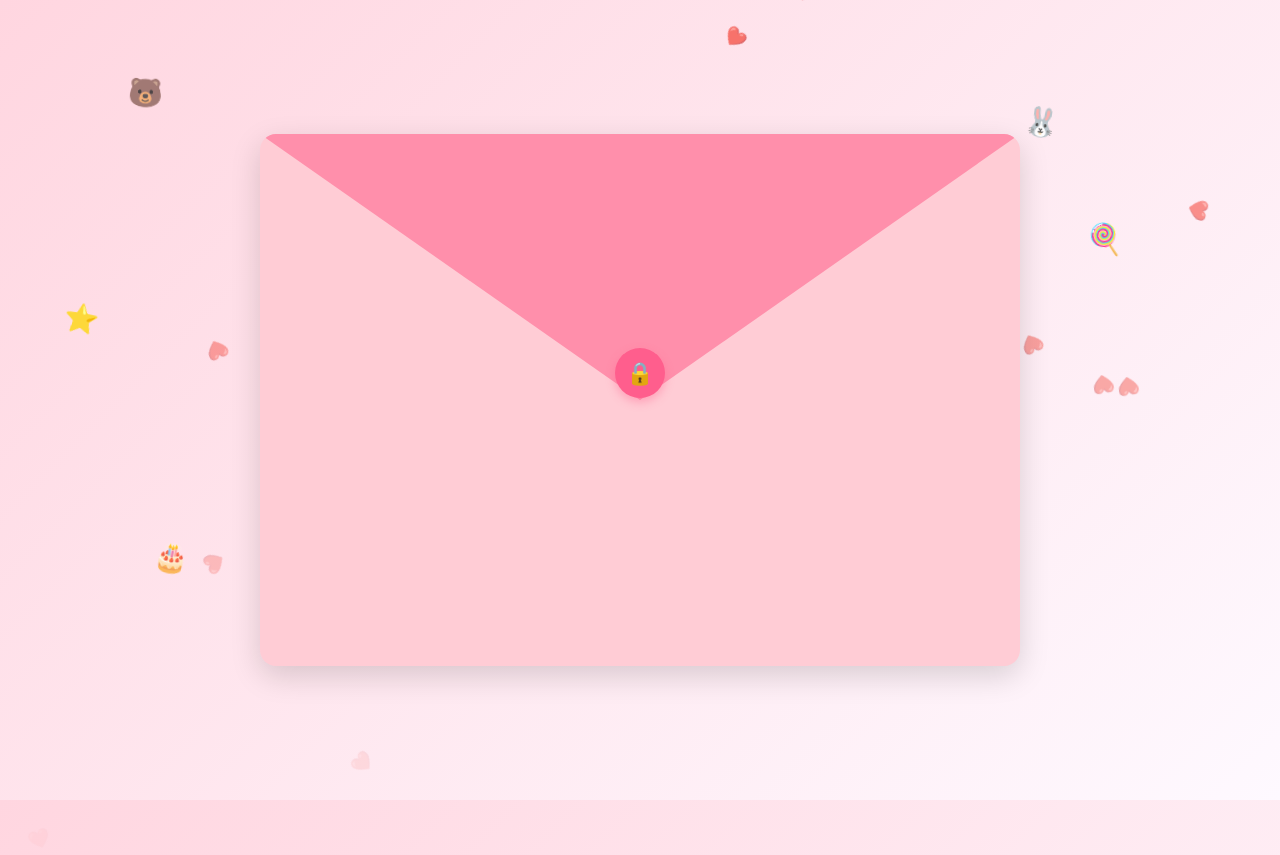
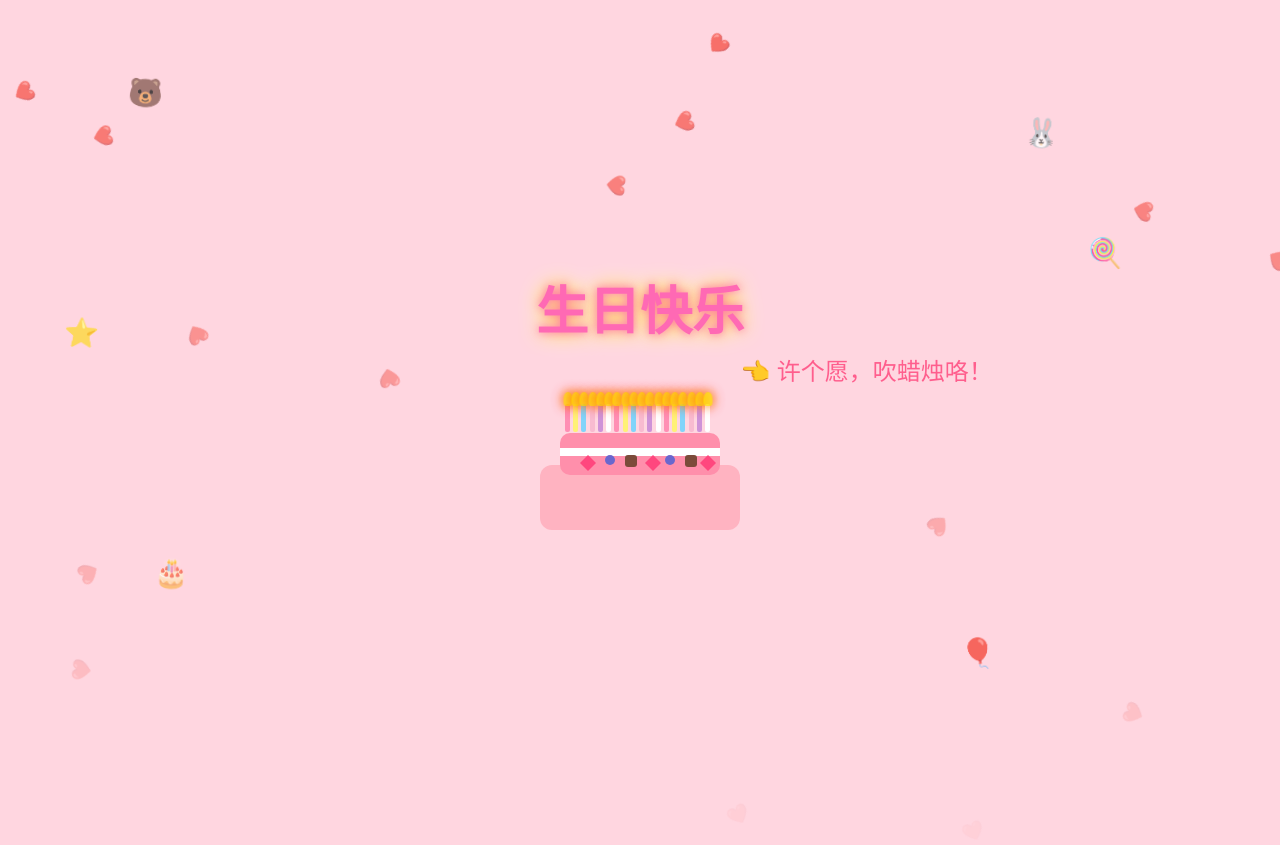
Before and after one commit to illusory-Y/GamingTest, a plain HTML site: page birthday-card.html in a window 1280 px wide. Shown: the top 855 px of the page. Drawn offline with Linux system fonts and the light colour scheme.

Commit message:
Update birthday-card.html

```diff
--- a/birthday-card.html
+++ b/birthday-card.html
@@ -1,8 +1,8 @@
 <!DOCTYPE html>
 <html lang="zh-CN">
 <head>
-  <meta charset="UTF-8" />
-  <meta name="viewport" content="width=device-width, initial-scale=1.0, user-scalable=no"/>
+<meta charset="UTF-8">
+<meta name="viewport" content="width=device-width, initial-scale=1.0">
 <title>生日快乐 ❤️</title>
 <style>
 * {
@@ -15,12 +15,11 @@
 width: 100vw;
 height: 100vh;
 overflow: hidden;
-      background: linear-gradient(135deg, #ffd6e0, #fef9ff);
-      font-family: -apple-system, BlinkMacSystemFont, "Segoe UI", Roboto, "Helvetica Neue", Arial, sans-serif;
+background: linear-gradient(135deg, #ffd6e0, #ffd6e0);
+font-family: -apple-system, BlinkMacSystemFont, "Segoe UI", Roboto, sans-serif;
 position: relative;
 }
 
-    /* 浮动小装饰 */
 .float-item {
 position: absolute;
 font-size: 28px;
@@ -34,16 +33,61 @@
 100% { transform: translateY(0) rotate(0deg); opacity: 0.7; }
 }
 
-    /* 信封容器 */
+/* 彩虹马动画 */
+.rainbow-pony {
+  position: fixed;
+  top: -100px;
+  left: -200px;
+  width: 120px;
+  height: 120px;
+  font-size: 100px;
+  z-index: 99999;
+  opacity: 0;
+  animation: ponyFly 3.5s ease-in-out forwards;
+  display: flex;
+  align-items: center;
+  justify-content: center;
+}
+
+@keyframes ponyFly {
+  0% {
+    opacity: 0;
+    transform: translate(-200px, -100px) scale(0.5);
+  }
+  25% {
+    opacity: 1;
+    transform: translate(30vw, 20vh) scale(1);
+  }
+  50% {
+    transform: translate(50vw, 45vh) scale(1);
+  }
+  75% {
+    opacity: 1;
+    transform: translate(70vw, 20vh) scale(1);
+  }
+  100% {
+    opacity: 0;
+    transform: translate(100vw, -100px) scale(0.5);
+  }
+}
+
+/* 信封 - 带出现动画 */
 .envelope-wrapper {
   position: absolute;
   top: 50%;
   left: 50%;
-      transform: translate(-50%, -50%);
+  transform: translate(-50%, -50%) scale(0);
   width: 80vw;
-      max-width: 760px;
+  max-width: 360px;
   aspect-ratio: 1 / 0.7;
   z-index: 10;
+  display: none;
+  animation: envelopePop 1s cubic-bezier(0.68, -0.55, 0.27, 1.55) forwards;
+}
+
+@keyframes envelopePop {
+  0% { transform: translate(-50%, -50%) scale(0); opacity: 0; }
+  100% { transform: translate(-50%, -50%) scale(1); opacity: 1; }
 }
 
 .envelope {
@@ -52,12 +96,10 @@
   height: 100%;
   background: #ffccd5;
   border-radius: 16px;
-      box-shadow: 0 10px 30px rgba(0, 0, 0, 0.15);
+  box-shadow: 0 10px 30px rgba(0,0,0,0.15);
   overflow: hidden;
-      transition: all 0.6s ease;
 }
 
-    /* 信封封口 */
 .envelope-flap {
   position: absolute;
   top: 0;
@@ -66,12 +108,9 @@
   height: 50%;
   background: #ff8fab;
   clip-path: polygon(0 0, 100% 0, 50% 100%);
-      transform-origin: top center;
-      transition: transform 0.8s cubic-bezier(0.68, -0.55, 0.265, 1.55);
   z-index: 11;
 }
 
-    /* 锁扣 */
 .lock {
   position: absolute;
   top: 45%;
@@ -86,62 +125,29 @@
   justify-content: center;
   color: white;
   font-size: 22px;
-      box-shadow: 0 4px 10px rgba(255, 94, 141, 0.4);
+  box-shadow: 0 4px 10px rgba(255,94,141,0.4);
   cursor: pointer;
-      z-index: 12;
-      transition: transform 0.3s ease;
-    }
-    .lock:hover {
-      transform: translate(-50%, -50%) scale(1.1);
+  z-index: 9999;
+  user-select: none;
 }
 
-    /* 信纸 */
-    .letter {
+/* 祝福语 */
+.message-box {
   position: absolute;
-      bottom: 0;
-      left: 5%;
-      width: 90%;
-      height: 85%;
-      background: #fff;
-      border-radius: 12px;
-      padding: 30px 20px;
-      text-align: center;
-      color: #333;
-      transform: translateY(100%);
+  left: 50%;
+  transform: translate(-50%, 0);
+  background: #fff0f6;
+  color: #ff5e8d;
+  padding: 12px 20px;
+  border-radius: 20px;
+  font-size: 16px;
+  white-space: nowrap;
+  box-shadow: 0 6px 16px rgba(255,154,182,0.3);
   opacity: 0;
-      transition: transform 1s ease, opacity 0.6s ease;
-      z-index: 8;
-      box-shadow: 0 -4px 15px rgba(0,0,0,0.1);
-      overflow-y: auto;
-      line-height: 1.8;
+  z-index: 99999;
+  transition: all 0.6s cubic-bezier(0.19,1,0.22,1);
 }
 
-    .letter h2 {
-      color: #ff5e8d;
-      margin-bottom: 16px;
-      font-size: 22px;
-    }
-
-    .letter p {
-      font-size: 16px;
-      margin-bottom: 12px;
-      color: #555;
-    }
-
-    /* 打开状态 */
-    .envelope.opened .envelope-flap {
-      transform: rotateX(180deg);
-    }
-    .envelope.opened .lock {
-      opacity: 0;
-      pointer-events: none;
-    }
-    .envelope.opened ~ .letter {
-      transform: translateY(0);
-      opacity: 1;
-    }
-
-    /* 爱心飘落 */
 .hearts {
   position: absolute;
   top: 0;
@@ -153,16 +159,14 @@
 }
 .heart {
   position: absolute;
-      color: #ff8fab;
   font-size: 18px;
   animation: fall 4s linear infinite;
 }
 @keyframes fall {
-      0% { transform: translateY(-10vh) rotate(0deg); opacity: 0.8; }
+  0% { transform: translateY(-10vh); opacity: 0.8; }
   100% { transform: translateY(110vh) rotate(360deg); opacity: 0; }
 }
 
-    /* 烟花效果 */
 .fireworks {
   position: absolute;
   top: 0;
@@ -186,96 +190,311 @@
   50% { transform: scale(1.5); opacity: 1; }
   100% { transform: scale(0); opacity: 0; }
 }
+
+/* 蛋糕初始化显示 */
+.text-container {
+  position: fixed;
+  top: 0;
+  left: 0;
+  width: 100%;
+  height: 100%;
+  display: flex;
+  flex-direction: column;
+  align-items: center;
+  justify-content: center;
+  pointer-events: none;
+  z-index: 30;
+  opacity: 1;
+  display: flex;
+  gap: 25px;
+  transition: opacity 0.8s ease;
+}
+
+.text3d {
+  font-size: 52px;
+  font-weight: bold;
+  color: #ff69b4;
+  text-shadow: 0 0 10px #ff69b4, 0 0 20px #ffd700, 0 0 30px white;
+  opacity: 1;
+}
+
+.cake-3d {
+  position: relative;
+  width: 240px;
+  height: 160px;
+  pointer-events: auto;
+  opacity: 1;
+}
+.cake-body {
+  position: absolute;
+  bottom: 0;
+  left: 50%;
+  transform: translateX(-50%);
+  width: 200px;
+  height: 65px;
+  background: #ffb3c1;
+  border-radius: 12px;
+}
+.cake-top {
+  position: absolute;
+  bottom: 55px;
+  left: 50%;
+  transform: translateX(-50%);
+  width: 160px;
+  height: 42px;
+  background: #ff8fab;
+  border-radius: 10px;
+}
+.cream-line {
+  position: absolute;
+  width: 100%;
+  height: 8px;
+  background: #fff;
+  top: 15px;
+}
+.strawberry {
+  position: absolute;
+  width: 16px;
+  height: 16px;
+  background: #ff477e;
+  clip-path: polygon(50% 0%, 100% 50%, 50% 100%, 0% 50%);
+}
+.blueberry {
+  position: absolute;
+  width: 10px;
+  height: 10px;
+  background: #6a67ce;
+  border-radius: 50%;
+}
+.choco {
+  position: absolute;
+  width: 12px;
+  height: 12px;
+  background: #7b4b3a;
+  border-radius: 3px;
+}
+
+/* 修复：蜡烛完美均匀分布 */
+.candle {
+  position: absolute;
+  bottom: 98px;
+  width: 5px;
+  height: 28px;
+  border-radius: 2px;
+}
+.flame {
+  position: absolute;
+  top: -12px;
+  left: 50%;
+  transform: translateX(-50%);
+  width: 9px;
+  height: 14px;
+  background: #ffd700;
+  border-radius: 50% 50% 30% 30%;
+  box-shadow: 0 0 8px #ff9100, 0 0 14px #ff4500;
+  animation: flicker 0.7s infinite alternate;
+  cursor: pointer;
+}
+@keyframes flicker {
+  from { opacity:1; } to { opacity:0.8; }
+}
+.flame.off { opacity:0!important; animation:none; }
+
+.finger-tip {
+  position: fixed;
+  font-size: 24px;
+  color: #ff5e8d;
+  z-index: 9999;
+  opacity: 1;
+  transition: opacity 0.4s;
+  animation: fingerMove 1.2s infinite alternate;
+  white-space: nowrap;
+  pointer-events: auto;
+  left: 58%;
+  top: 44%;
+}
+@keyframes fingerMove {
+  from{transform:translateX(0);}to{transform:translateX(-10px);}
+}
+
+.wave {
+  position: absolute;
+  width:60px; height:60px;
+  border:2px solid rgba(255,94,141,0.4);
+  border-radius:50%;
+  z-index:80;
+  opacity:0;
+  animation:waveAni 0.8s ease-out forwards;
+}
+@keyframes waveAni {
+  from{transform:scale(0.2);opacity:1;}to{transform:scale(1.6);opacity:0;}
+}
 </style>
 </head>
 <body>
 
-<!-- 四周浮动小装饰 -->
-<div class="float-item" style="top:10%; left:10%; animation-delay:0s">🐻</div>
-<div class="float-item" style="top:15%; left:80%; animation-delay:1s">🐰</div>
-<div class="float-item" style="top:70%; left:12%; animation-delay:2s">🎂</div>
-<div class="float-item" style="top:80%; left:75%; animation-delay:0.5s">🎈</div>
-<div class="float-item" style="top:40%; left:5%; animation-delay:1.5s">⭐</div>
-<div class="float-item" style="top:30%; left:85%; animation-delay:2.5s">🍭</div>
+<div class="float-item" style="top:10%; left:10%">🐻</div>
+<div class="float-item" style="top:15%; left:80%">🐰</div>
+<div class="float-item" style="top:70%; left:12%">🎂</div>
+<div class="float-item" style="top:80%; left:75%">🎈</div>
+<div class="float-item" style="top:40%; left:5%">⭐</div>
+<div class="float-item" style="top:30%; left:85%">🍭</div>
 
-<!-- 信封 -->
-<div class="envelope-wrapper">
-  <div class="envelope" id="envelope">
+<!-- 彩虹马 -->
+<div class="rainbow-pony" id="pony">🦄</div>
+
+<div class="envelope-wrapper" id="envelopeWrapper">
+  <div class="envelope">
     <div class="envelope-flap"></div>
     <div class="lock" id="lock">🔒</div>
   </div>
+</div>
 
-  <!-- 信纸内容 -->
-  <div class="letter">
-    <h2>亲爱的，生日快乐！🎂</h2>
-    <p>你出生的那天，是世界赠予我最珍贵的礼物。</p>
-    <p>新的一岁，愿你被温柔以待，眼里有光，心中有爱。</p>
-    <p>愿你平安喜乐，万事胜意，所有美好都如约而至。</p>
-    <p>岁岁常欢愉，年年皆胜意～</p>
-    <p style="margin-top:24px; font-style:italic; color:#ff5e8d">❤️ 永远爱你 / 想你 / 陪你</p>
+<div class="hearts" id="hearts"></div>
+<div class="fireworks" id="fireworks"></div>
+<div class="finger-tip" id="fingerTip">👈 许个愿，吹蜡烛咯！</div>
+
+<div class="text-container" id="textContainer">
+  <div class="text3d" id="text3d">生日快乐</div>
+  <div class="cake-3d" id="cake3d">
+    <div class="cake-body"></div>
+    <div class="cake-top">
+      <div class="cream-line"></div>
+    </div>
   </div>
 </div>
 
-<!-- 爱心飘落容器 -->
-<div class="hearts" id="hearts"></div>
+<script>
+const lock = document.getElementById('lock');
+const textContainer = document.getElementById('textContainer');
+const fingerTip = document.getElementById('fingerTip');
+const envelopeWrapper = document.getElementById('envelopeWrapper');
+const pony = document.getElementById('pony');
 
-<!-- 烟花容器 -->
-<div class="fireworks" id="fireworks"></div>
+let candleBlown = false;
+let lockOpened = false;
 
-<script>
-  // 1. 开锁动画
-  const lock = document.getElementById('lock');
-  const envelope = document.getElementById('envelope');
-  const fireworks = document.getElementById('fireworks');
+const messages = [
+"一岁一礼，一寸欢喜","且喜且乐，且以永日","愿卿生辰安暖，岁岁皆平安",
+"风月入怀，喜乐如常","岁岁常欢愉，万事皆胜意","良辰吉日，生辰喜乐",
+"此生尽兴，赤诚善良","时光温柔，岁月静好"
+];
 
-  lock.addEventListener('click', () => {
-    // 打开信封
-    envelope.classList.add('opened');
-    lock.innerHTML = '🔓';
+// ✅ 修复：蜡烛完美均匀分布，不回头、不重叠
+(function createCandles(){
+  const candleCount = 18;
+  const startPos = 45; // 左边第一个位置
+  const endPos = 185;  // 右边最后一个位置
+  const positions = [];
 
-    // 显示烟花
-    fireworks.style.display = 'block';
-    createFireworks();
-    setTimeout(() => { fireworks.style.display = 'none'; }, 2000);
+  // 计算均匀分布的位置
+  for(let i = 0; i < candleCount; i++) {
+    const position = startPos + (endPos - startPos) * (i / (candleCount - 1));
+    positions.push(Math.round(position));
+  }
 
-    // 播放音效（可选）
-    const audio = new Audio('https://cdn.pixabay.com/download/audio/2022/03/15/audio_84901e3b6e.mp3');
-    audio.volume = 0.4;
-    audio.play().catch(() => {});
+  const colors = ['#ff8fb4','#fff176','#81d4fa','#f8bbd0','#ce93d8','#ffffff'];
+  positions.forEach((l,i)=>{
+    const c = document.createElement('div');
+    c.className='candle';
+    c.style.left=l+'px';
+    c.style.background=colors[i%colors.length];
+    const f=document.createElement('div');
+    f.className='flame';
+    c.appendChild(f);
+    cake3d.appendChild(c);
+  });
+})();
+
+// 水果装饰
+(function addFruits(){
+  const top = document.querySelector('.cake-top');
+  const fruits = [
+    {c:'strawberry',l:20},{c:'blueberry',l:45},{c:'choco',l:65},
+    {c:'strawberry',l:85},{c:'blueberry',l:105},{c:'choco',l:125},{c:'strawberry',l:140}
+  ];
+  fruits.forEach(it=>{
+    const e=document.createElement('div');
+    e.className=it.c;
+    e.style.left=it.l+'px';
+    e.style.top='22px';
+    top.appendChild(e);
+  });
+})();
+
+// ====================== 核心功能 ======================
+// 1. 吹灭蜡烛 → 隐藏蛋糕 → 播放彩虹马动画 → 显示信封
+function blow(){
+  if(candleBlown) return;
+  candleBlown = true;
+
+  document.querySelectorAll('.flame').forEach(f=>f.classList.add('off'));
+  fingerTip.style.opacity = 0;
+
+  // 波纹效果
+  const w=document.createElement('div');
+  w.className='wave';
+  w.style.left='50%';w.style.top='44%';
+  w.style.transform='translate(-50%,-50%)';
+  document.body.appendChild(w);
+  setTimeout(()=>w.remove(),900);
+
+  // 隐藏蛋糕
+  setTimeout(()=>{
+    textContainer.style.opacity = 0;
+    setTimeout(()=>{
+      textContainer.style.display = 'none';
+      // 播放彩虹马动画
+      pony.style.display = 'flex';
+
+      // 动画结束后显示信封
+      setTimeout(()=>{
+        envelopeWrapper.style.display = 'block';
+      }, 1800);
+
+    }, 600);
+  }, 800);
+}
+
+// 2. 点击锁 → 显示祝福语
+lock.onclick = function(){
+  if(lockOpened) return;
+  lockOpened = true;
+  lock.textContent = '🔓';
+
+  let delay = 600;
+  messages.forEach((msg,i)=>{
+    setTimeout(()=>{
+      const b = document.createElement('div');
+      b.className='message-box';
+      b.textContent=msg;
+      b.style.top=(14+i*7)+'%';
+      b.style.opacity=1;
+      document.body.appendChild(b);
+    },delay);
+    delay += 350;
+  });
+};
+
+// 绑定点击
+document.addEventListener('DOMContentLoaded', () => {
+  document.querySelectorAll('.flame').forEach(f=>f.onclick=blow);
+  fingerTip.onclick=blow;
+  pony.style.display = 'none'; // 初始隐藏小马
 });
 
-  // 2. 生成随机爱心飘落
-  function createHearts() {
-    const hearts = document.getElementById('hearts');
-    const count = 15;
-    for (let i=0; i<count; i++) {
-      const heart = document.createElement('div');
-      heart.className = 'heart';
-      heart.innerHTML = '❤️';
-      heart.style.left = Math.random() * 100 + '%';
-      heart.style.animationDelay = Math.random() * 4 + 's';
-      heart.style.animationDuration = (3 + Math.random() * 3) + 's';
-      hearts.appendChild(heart);
+// 爱心飘落
+(function hearts(){
+  const h = document.getElementById('hearts');
+  for(let i=0;i<15;i++){
+    const e=document.createElement('div');
+    e.className='heart';
+    e.textContent='❤️';
+    e.style.left=Math.random()*100+'%';
+    e.style.animationDelay=Math.random()*4+'s';
+    h.appendChild(e);
   }
-  }
-  createHearts();
-
-  // 3. 生成烟花
-  function createFireworks() {
-    const fw = document.getElementById('fireworks');
-    fw.innerHTML = '';
-    const total = 30;
-    for (let i=0; i<total; i++) {
-      const f = document.createElement('div');
-      f.className = 'firework';
-      f.style.left = Math.random() * 100 + '%';
-      f.style.top = Math.random() * 60 + '%';
-      f.style.background = ['#ffd700','#ff69b4','#fff','#ff1493','#ffff00'][Math.floor(Math.random()*5)];
-      f.style.animationDelay = Math.random() * 0.8 + 's';
-      fw.appendChild(f);
-    }
-  }
+})();
 </script>
-
 </body>
 </html>
```
Lines whose indentation alone changed are shown as unchanged.
